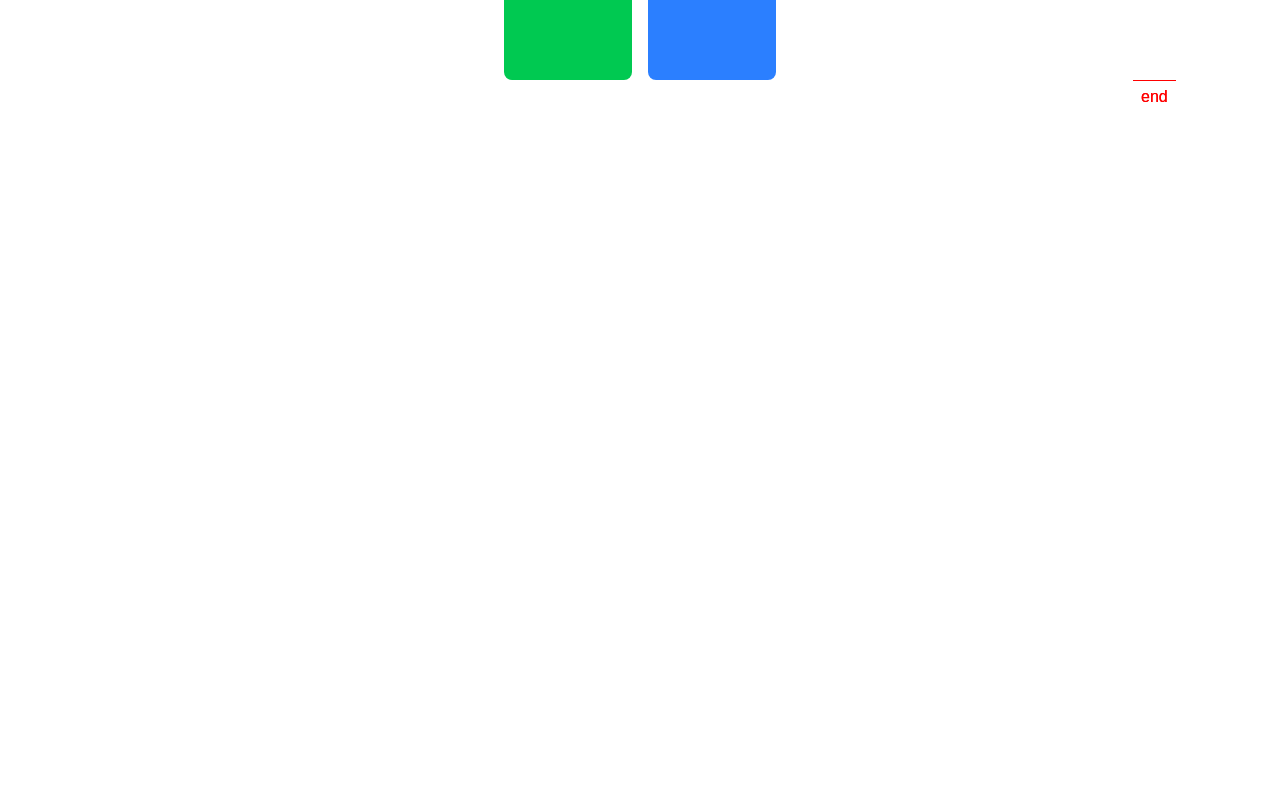
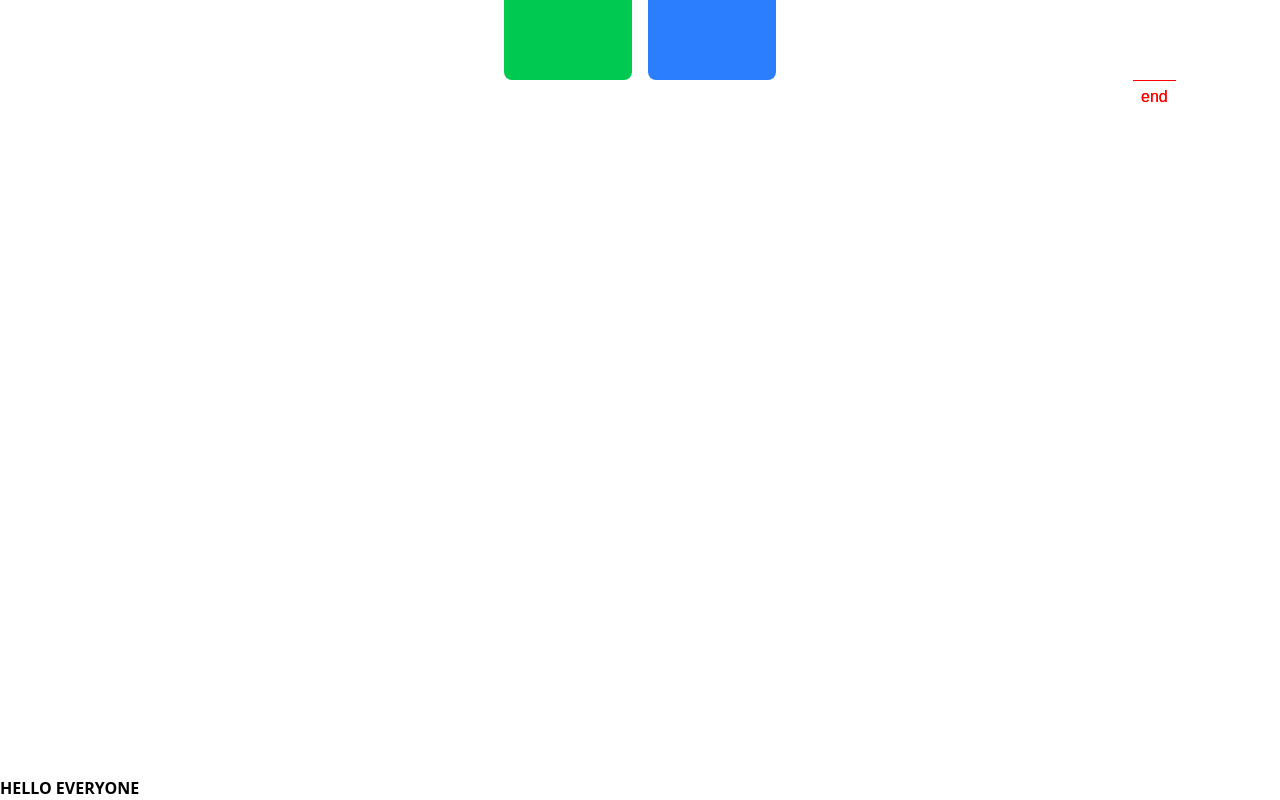
Before and after one commit to AyeshaZahid296/gsap-notes, a React (Vite) app: page / in a window 1280 px wide. Shown: the part 1512-2312 px from the top of the page. Before the commit the page ends 2264 px from the top, so only its background shows below. Built offline with nearby package versions, Linux system fonts and the light colour scheme.

Commit message:
gsapText done

```diff
--- a/src/App.jsx
+++ b/src/App.jsx
@@ -5,6 +5,7 @@ import GsapFromTo from './components/GsapAnimations/GsapFromTo'
 import GsapTimeline from './components/GsapTimelines/GsapTimeline'
 import GsapStagger from './components/GsapStagger/GsapStagger'
 import GsapScrollTrigger from './components/GsapScrollTrigger/GsapScrollTrigger'
+import GsapText from './components/GsapTextPlugin/GsapText'
 
 const App = () => {
   return (
@@ -20,6 +21,8 @@ const App = () => {
       <GsapStagger />
       <br />
       <GsapScrollTrigger />
+      <br />
+      <GsapText />
     </>
   )
 }
--- /dev/null
+++ b/src/components/GsapTextPlugin/GsapText.jsx
@@ -0,0 +1,29 @@
+import React from 'react'
+import gsap from 'gsap'
+import { useGSAP } from '@gsap/react'
+
+const GsapText = () => {
+  useGSAP(() => {
+    gsap.fromTo('#text', {
+      ease: 'power1.inOut',
+      opacity: 0,
+      y: 20,
+      duration: 1,
+    }, {
+      opacity: 1,
+      y: 0,
+      duration: 1,
+    })
+  }, [])
+
+  return (
+    <h1
+      id='text'
+      className='font-bold opacity-0 -translate-y-10'
+    >
+      HELLO EVERYONE
+    </h1>
+  )
+}
+
+export default GsapText
```
